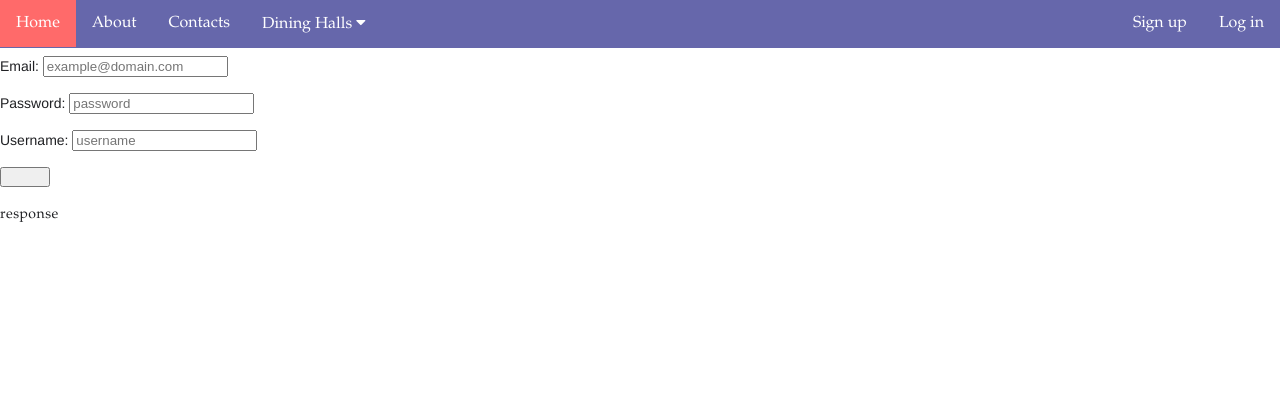
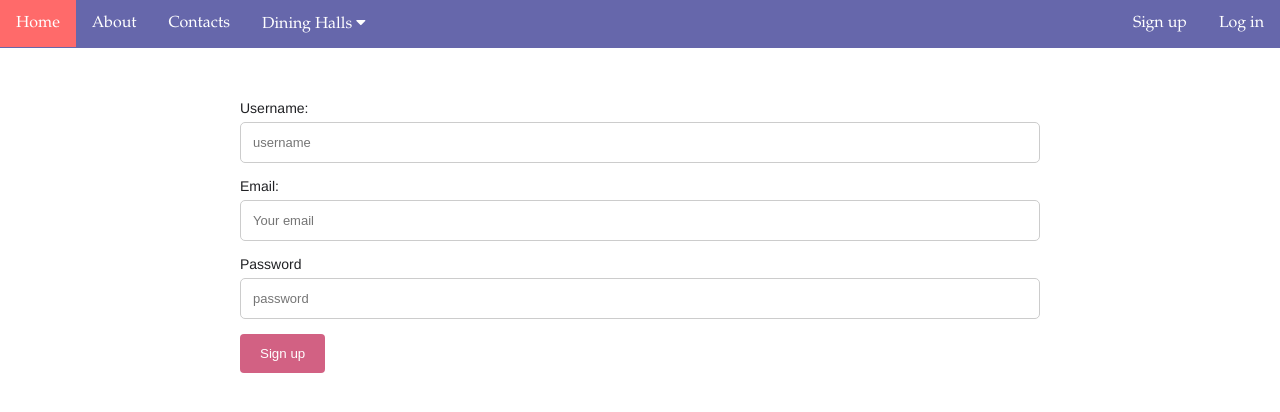
Before and after one commit to BluenoEats/blueno-eats, a PHP site: page /signup.php in a window 1280 px wide. Shown: the top 412 px of the page. Run offline with PHP 8.4, Linux system fonts and the light colour scheme; data comes from the database, SQL or seed files in the repository.

Commit message:
sign log page style

```diff
--- a/signup.php
+++ b/signup.php
@@ -14,20 +14,21 @@
 
    <body>
       <?php include D_TEMPLATE."navigation.php" ?>
-      <p>Add your details:</p>
-      <form>
-        Email: <input type="text" id="email" placeholder="example@domain.com">
-        <br>
-        <br>
-        Password: <input type="text" id="password" placeholder="password">
-        <br>
-        <br>
-        Username: <input type="text" id="username" placeholder="username">
-        <br>
-        <br>
+      <form class="user-form sign-log">
+         <label for="username">Username: </label>
+         <input input type="text" id="username" placeholder="username">
+
+         <label for="email">Email: </label>
+         <input type="text" id="email" name="email" placeholder="Your email">
+
+         <label for="password">Password</label>
+         <input type="text" id="password" placeholder="password">
+
+         <input type="submit" value="Sign up" onclick="myJsFunction()">
       </form>
-      <button onclick="myJsFunction()" style="height:20px;width:50px"></button>
-      <p id="response">response</p>
+      <!--<button onclick="myJsFunction()" style="height:20px;width:50px"></button>
+      <p id="response"></p>
+      -->
       <script type="text/javascript">
        function myJsFunction(){
           var email=document.getElementById("email").value;
--- a/styles/info.css
+++ b/styles/info.css
@@ -49,3 +49,7 @@
 .contact-container {
     padding: 20px;
 }
+
+.sign-log {
+    margin-top: 100px !important;
+}
```
Also changed, not shown: login.php (+10 -13 lines), styles/signup.css (deleted, +0 -12 lines).
